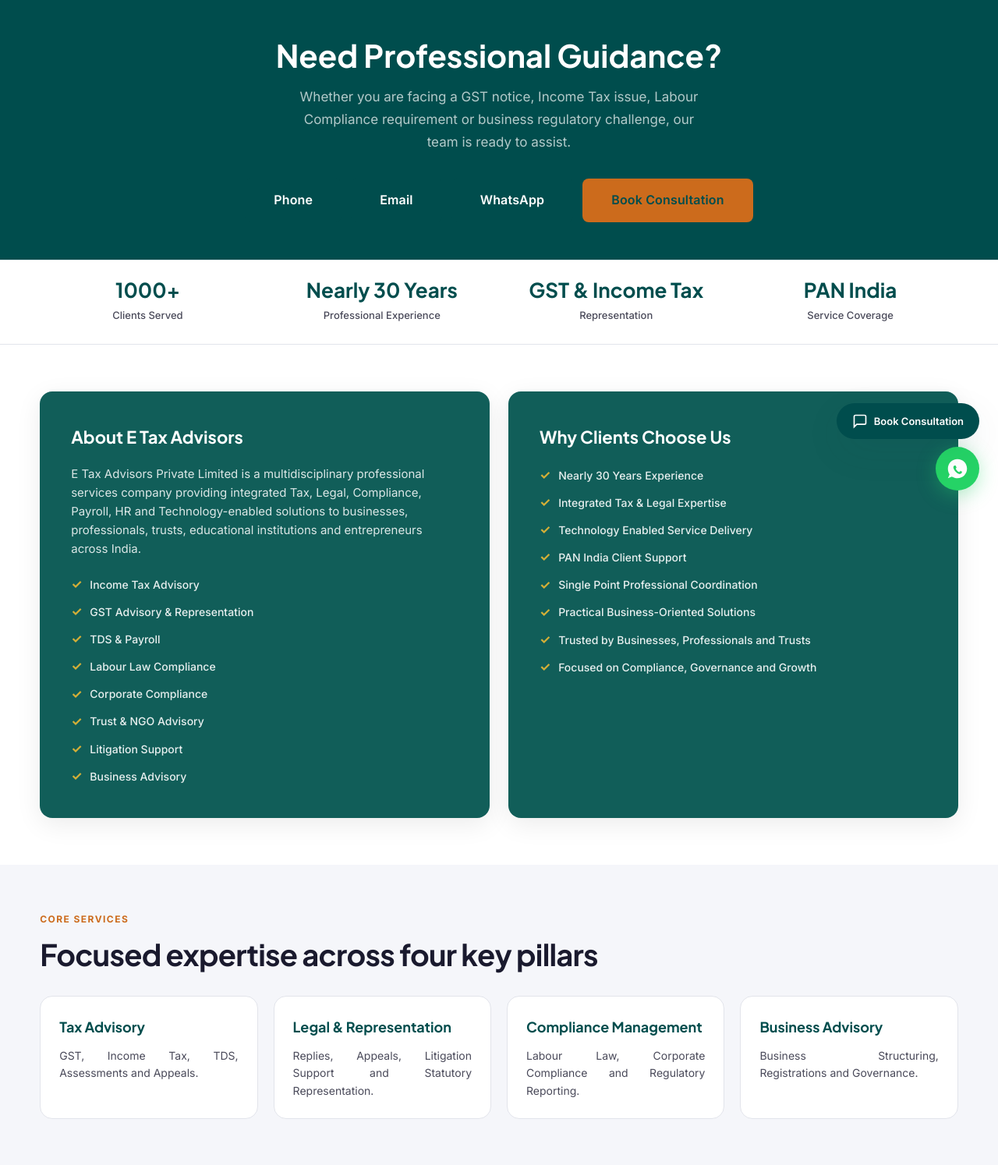
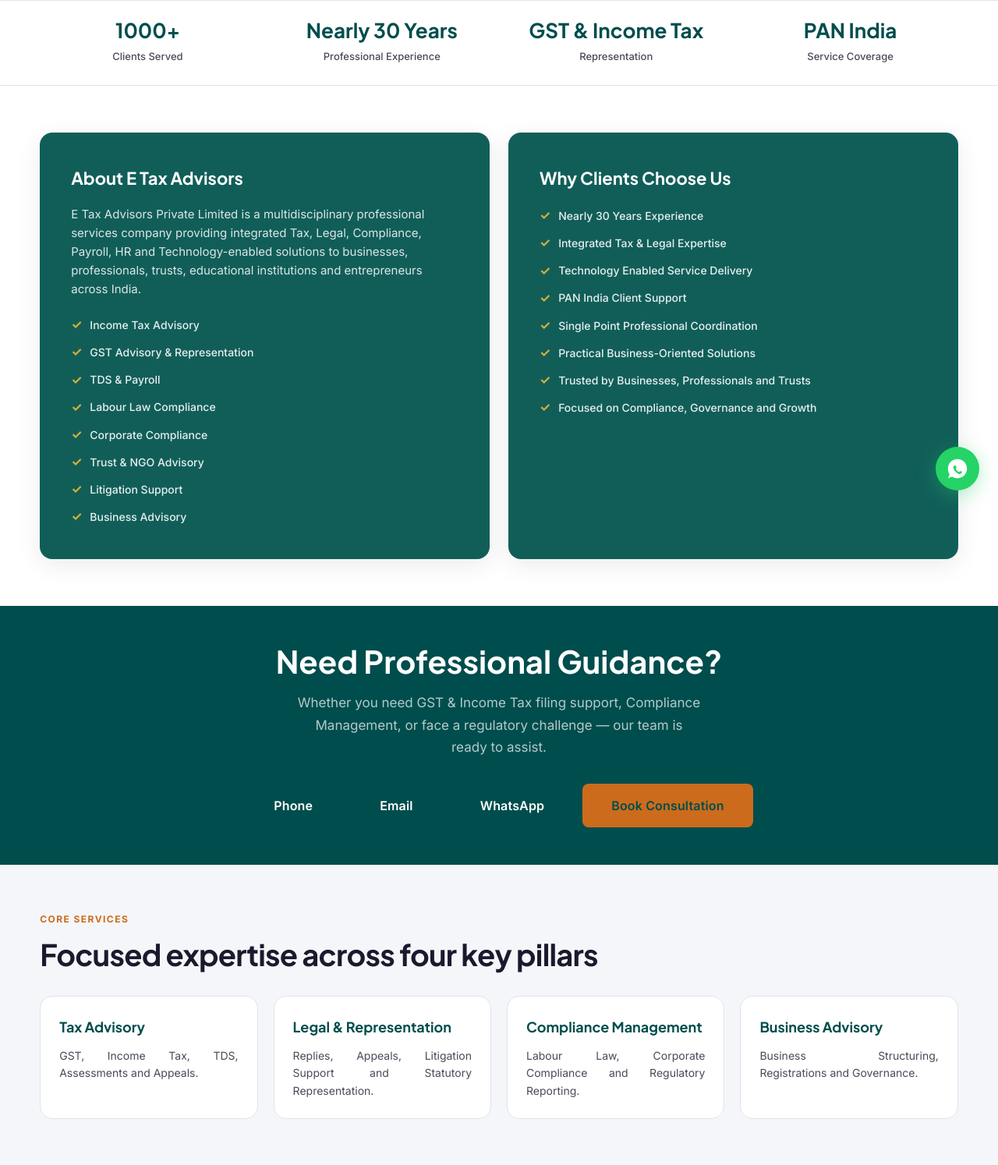
Before and after one commit to advsivasankarank/etaxadv_website, a PHP site: page / in a window 1280 px wide. Shown: the part 81-1575 px from the top of the page at 78% size. Run offline with PHP 8.4, Linux system fonts and the light colour scheme.

Commit message:
Reorder sections: Trust Bar, About Tiles, Contact CTA, Core Services; remove float-consult; update CTA text
- New section order: Trust Bar, About Tiles, Contact CTA, Core Services
- Remove floating Book Consultation button from footer
- Update Contact CTA to mention Returns Filing and Compliance Management

```diff
--- a/includes/footer.php
+++ b/includes/footer.php
@@ -64,11 +64,6 @@
   <svg viewBox="0 0 32 32" fill="white" width="28" height="28"><path d="M16 2C8.2 2 2 8.2 2 16c0 3.1.9 6 2.5 8.5L2 30l5.8-2.3C10.3 29.2 13 30 16 30c7.8 0 14-6.2 14-14S23.8 2 16 2zm6.5 19.8c-.4 1-1.5 1.8-2.5 2-1 .2-2 .2-3.2-.6-1.7-.8-3.2-2.4-4.4-3.8-1.2-1.4-2-3-2.3-4.5-.2-1.2.1-2.2.6-2.8.4-.6 1-.8 1.3-.8h.8c.3 0 .5 0 .8.6.3.6 1 2.2 1 2.4s0 .4-.2.6c-.2.2-.4.5-.6.7-.2.2-.4.4-.2.8.2.4 1 1.7 2 2.6 1.2 1.2 2.2 1.6 2.6 1.8.4.2.6.2.8 0 .2-.2.8-.8 1-1.2.2-.4.4-.4.6-.3.2.2 1.4.7 1.6.8.2.2.4.2.5.3 0 .4 0 1-.2 1.4z"/></svg>
 </a>
 
-<a href="<?= htmlspecialchars(site_href('/contact.php')) ?>" class="float-consult" aria-label="Book consultation">
-  <svg viewBox="0 0 24 24" fill="none" stroke="currentColor" stroke-width="2" width="20" height="20"><path d="M21 15a2 2 0 0 1-2 2H7l-4 4V5a2 2 0 0 1 2-2h14a2 2 0 0 1 2 2z"/></svg>
-  Book Consultation
-</a>
-
 <script src="<?= htmlspecialchars(app_href('/assets/js/main.js')) ?>"></script>
 </body>
 </html>
--- a/index.php
+++ b/index.php
@@ -7,19 +7,6 @@ require_once __DIR__ . '/includes/header.php';
 ?>
 
 <main id="main-content">
-
-  <section class="cta-band">
-    <div class="container">
-      <h2>Need Professional Guidance?</h2>
-      <p>Whether you are facing a GST notice, Income Tax issue, Labour Compliance requirement or business regulatory challenge, our team is ready to assist.</p>
-      <div class="cta-contact-links">
-        <a class="btn btn-primary btn-lg" href="tel:+919894626300">Phone</a>
-        <a class="btn btn-primary btn-lg" href="mailto:support@etaxadv.com">Email</a>
-        <a class="btn btn-primary btn-lg" href="https://wa.me/919500601119" target="_blank" rel="noopener">WhatsApp</a>
-        <a class="btn btn-gold btn-lg" href="contact.php">Book Consultation</a>
-      </div>
-    </div>
-  </section>
 
   <section class="trust-bar">
     <div class="container">
@@ -64,6 +51,19 @@ require_once __DIR__ . '/includes/header.php';
     </div>
   </section>
 
+  <section class="cta-band">
+    <div class="container">
+      <h2>Need Professional Guidance?</h2>
+      <p>Whether you need GST &amp; Income Tax filing support, Compliance Management, or face a regulatory challenge — our team is ready to assist.</p>
+      <div class="cta-contact-links">
+        <a class="btn btn-primary btn-lg" href="tel:+919894626300">Phone</a>
+        <a class="btn btn-primary btn-lg" href="mailto:support@etaxadv.com">Email</a>
+        <a class="btn btn-primary btn-lg" href="https://wa.me/919500601119" target="_blank" rel="noopener">WhatsApp</a>
+        <a class="btn btn-gold btn-lg" href="contact.php">Book Consultation</a>
+      </div>
+    </div>
+  </section>
+
   <section class="section section-alt" id="core-services">
     <div class="container">
       <div class="section-header">
```
